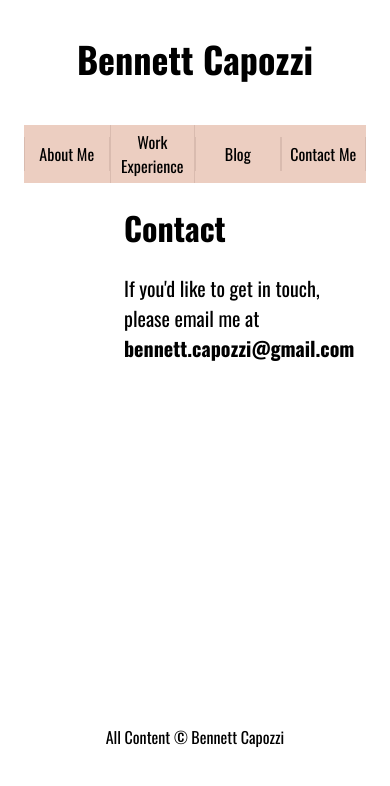
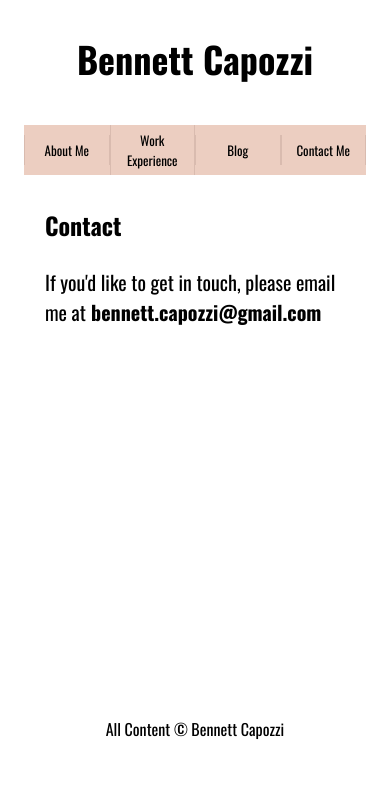
Before and after one commit to bennettcapozzi/bennett-blog, a Gatsby site: page /contact in a window 390 px wide. Built offline with nearby package versions, Linux system fonts and the light colour scheme; Gatsby itself is replaced by a stand-in of ours.

Commit message:
Update media queries to improve formatting on mobile

```diff
--- a/src/components/nav.js
+++ b/src/components/nav.js
@@ -21,6 +21,9 @@ const LinkBox = styled.div`
   border-right: 1px solid rgba(194, 166, 155, 0.479);
   border-left: 1px solid rgba(194, 166, 155, 0.479);
   padding: 5px;
+  @media (max-width: 450px) {
+    font-size: small;
+  }
 `
 
 const StyledLink = styled(Link)`
--- a/src/pages/contact.js
+++ b/src/pages/contact.js
@@ -2,29 +2,34 @@ import React from "react"
 import Layout from "../components/layout"
 import styled from "styled-components"
 
-const P = styled.div`
-  padding-bottom: 200px;
-  padding-left: 100px;
+const ContactHeader = styled.div`
+  max-width: 800px;
+  font-size: 32px;
+  font-weight: bold;
+  margin-top: 32px;
+  margin-bottom: 24px;
+  @media (max-width: 450px) {
+    font-size: 24px;
+  }
+`
+
+const ContactDiv = styled.div`
   font-size: 20px;
-  max-width: 800px;
+  max-width: 600px;
+  margin: 0 auto;
+  @media (max-width: 450px) {
+    width: 300px;
+  }
 `
 
 export default function Contact() {
   return (
     <Layout>
-      <P>
-        <h2
-          style={{
-            fontSize: "32px",
-            marginTop: "21.4px",
-            marginBottom: "21.4px",
-          }}
-        >
-          Contact
-        </h2>
+      <ContactDiv>
+        <ContactHeader>Contact</ContactHeader>
         If you'd like to get in touch, please email me at
         <b> bennett.capozzi@gmail.com</b>
-      </P>
+      </ContactDiv>
     </Layout>
   )
 }
```
Also changed, not shown: src/pages/blog.js (+11 -1 lines), src/pages/index.js (+11 -2 lines), src/pages/work_experience.js (+28 -6 lines).
